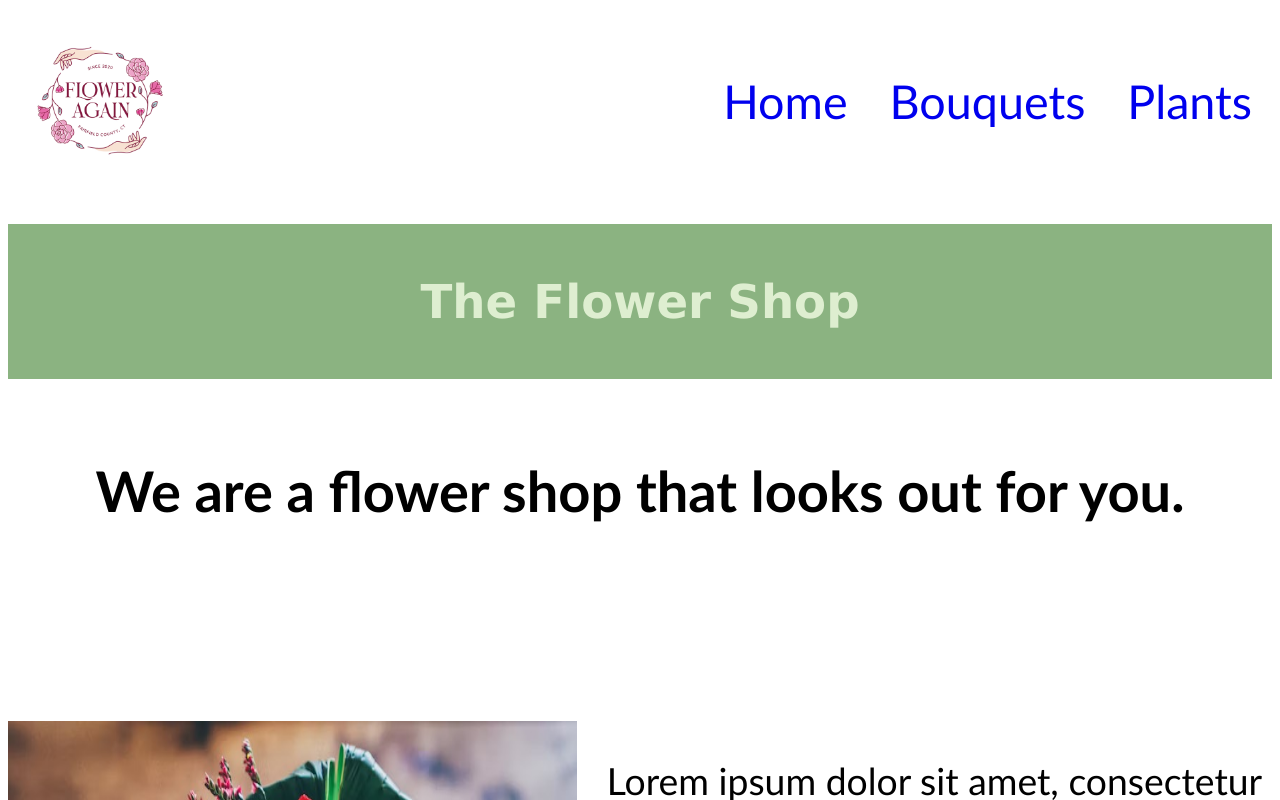
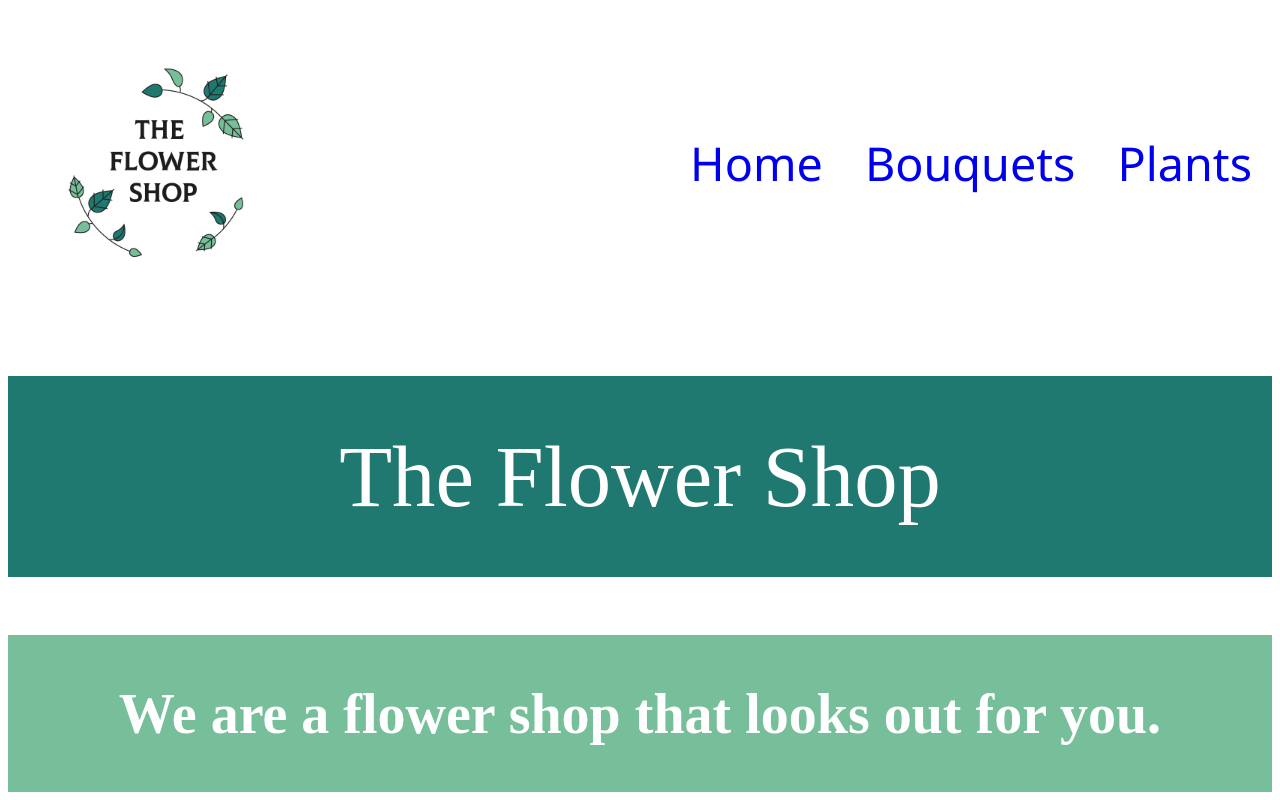
Before and after one commit to Mooncarver25/The_Flower_Shop, a plain HTML site: page index.html in a window 1280 px wide. Shown: the top 800 px of the page. Drawn offline with Linux system fonts and the light colour scheme.

Commit message:
Add files via upload

```diff
--- a/index.html
+++ b/index.html
@@ -12,7 +12,7 @@
 
     <!-- The Navbar -->
     <div id="navbar">
-        <img id="logo" src="./colorful-pink-logo-design-by-birdcage-designcrowd.png" alt="Flowers Logo"> </img>
+        <img id="logo" src="./flowershop_logo.png" alt="Flowers Logo"> </img>
         <div>
             <a href="./index.html" target="_parent"> Home </a>
             <a href="./bouquet-page.html" target="_parent"> Bouquets </a>
--- a/style.css
+++ b/style.css
@@ -9,7 +9,7 @@ font-size: 28pt;
     display: flex;
     justify-content: space-between;
     align-items: center;
-    font-family: 'Gill Sans', 'Gill Sans MT', Calibri, 'Trebuchet MS', sans-serif;
+    font-family:'Segoe UI', Tahoma, Geneva, Verdana, sans-serif;
     font-size: 35pt;
     padding: 5px;
 }
@@ -20,7 +20,7 @@ font-size: 28pt;
 }
 
 #logo {
-    width: 175px;
+    width: 300px;
 }
 
 #logo img {
@@ -31,16 +31,21 @@ font-size: 28pt;
 .headline {
     display: flex;
     justify-content: center;
-    background-color: rgb(139, 179, 129);
+    background-color: #1F7971;
     padding: 4%;
-    font-family:Verdana, Geneva, Tahoma, sans-serif;
-    font-size: 35pt;
-    color: rgb(222, 238, 208);
+    font-family: colus;
+    font-weight: lighter;
+    font-size: 65pt;
+    color: #ffffff;
 }
 
 .subheader {
    display: flex;
    justify-content: center;
+   background-color: #76BF9A;
+   font-family: colus;
+   font-weight: lighter;
+   color: #ffffff;
 }
 
 .summary {
@@ -74,6 +79,7 @@ font-size: 28pt;
     display: flex;
     justify-content: space-around;
     padding-top: 75pt;
+    padding-bottom: 50pt;
 }
 
 .card {
@@ -94,6 +100,7 @@ font-size: 28pt;
     display: flex;
     justify-content: space-around;
      padding-top: 75pt;
+     padding-bottom: 50pt;
 
 }
 
@@ -101,8 +108,8 @@ font-size: 28pt;
     display: flex;
     justify-content: space-evenly;
     align-items: center;
-    background-color: rgb(139, 179, 129);
-    padding-top: 50px;
+    background-color: #1F7971;
+    padding-top: 110px;
     padding-bottom: 25pt;
 
 }
```
Also changed, not shown: bouquet-page.html (+2 -2 lines), plants-page.html (+1 -1 lines), flowershop_logo.png (added), 2 other files.
